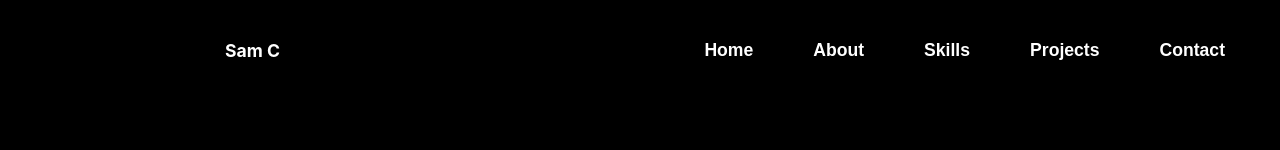
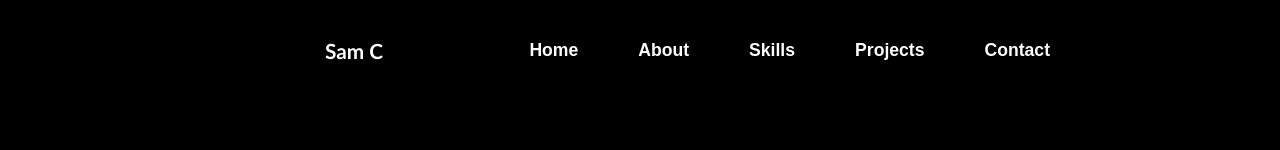
Before and after one commit to SamC1832js/SamC1832js.github.io, a React (Create React App) app: page /projects in a window 1280 px wide. Shown: the top 150 px of the page. Built offline with nearby package versions, Linux system fonts and the light colour scheme.

Commit message:
change font

```diff
--- a/src/App.css
+++ b/src/App.css
@@ -1,5 +1,6 @@
 .App {
   text-align: center;
+  font-family:'Trebuchet MS', 'Lucida Sans Unicode', 'Lucida Grande', 'Lucida Sans', Arial, sans-serif;
 }
 
 .navbar {
@@ -9,12 +10,13 @@
   padding: 25px;
   background-color: #000000;
   color: white;
+  padding-right: 200px;
 }
 
 .navbar-left h1 {
-  padding-left: 200px;
+  padding-left: 300px;
   margin: 0;
-  font-size: 1.1rem;
+  font-size: 1.3rem;
 }
 
 .navbar-right button {
```
